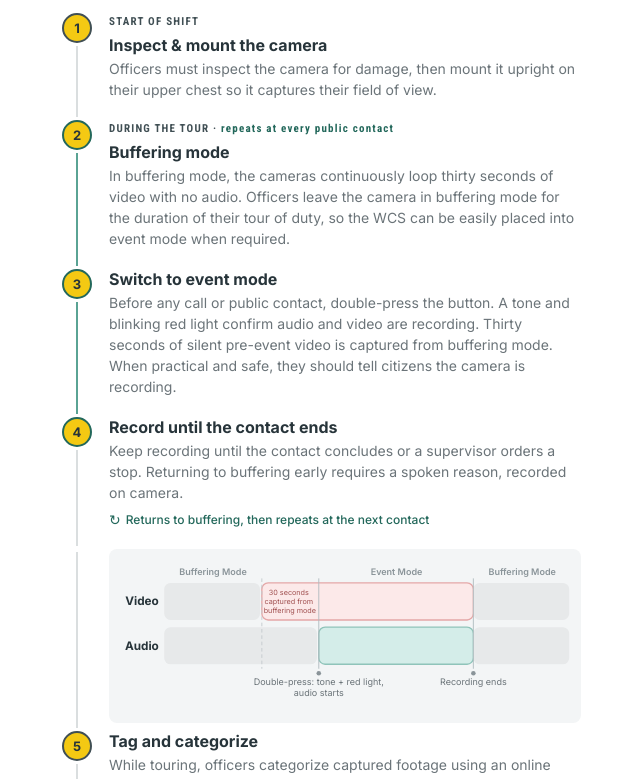
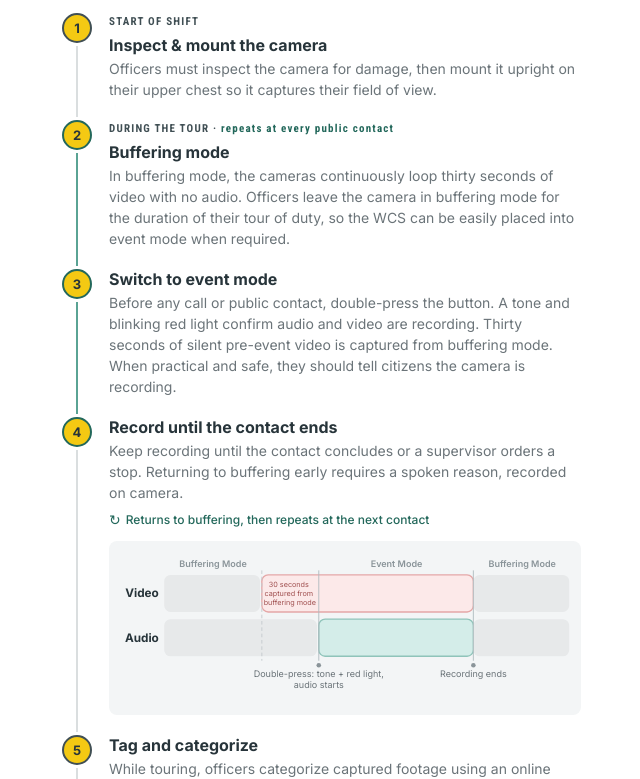
Before and after one commit to eesedla/WCS-explainer, a plain HTML site: page index.html in a window 1280 px wide. Shown: the part 173-952 px from the top of the page, without its empty margins (319-959 px from the left). Drawn offline with Linux system fonts and the light colour scheme.

Commit message:
Fix rail gap, move mode diagram into step 4, add scroll animations

```diff
--- a/index.html
+++ b/index.html
@@ -251,14 +251,7 @@ Officers leave the camera in buffering mode for the duration of their tour of du
         <div class="stitle">Record until the contact ends</div>
         <p class="sdesc">Keep recording until the contact concludes or a supervisor orders a stop. Returning to buffering early requires a spoken reason, recorded on camera.</p>
         <span class="loop"><span class="ico">&#8635;</span> Returns to buffering, then repeats at the next contact</span>
-      </div>
-    </div>
-
-    <!-- Mode comparison diagram -->
-    <div class="step">
-      <div class="rail"><div class="conn"></div></div>
-      <div class="sbody" style="padding-bottom: 8px;">
-    <div class="mode-break">
+        <div class="mode-break" style="margin-top: 12px;">
       <svg viewBox="0 0 500 162" xmlns="http://www.w3.org/2000/svg" width="100%" aria-label="Diagram comparing buffering and event recording modes">
         <defs>
           <clipPath id="pre-evt-clip">
@@ -308,7 +301,7 @@ Officers leave the camera in buffering mode for the duration of their tour of du
         <text x="392" y="135" text-anchor="middle" font-family="inherit" font-size="10" fill="#6b7479">Recording ends</text>
 
       </svg>
-    </div>
+        </div>
       </div>
     </div>
 
```
